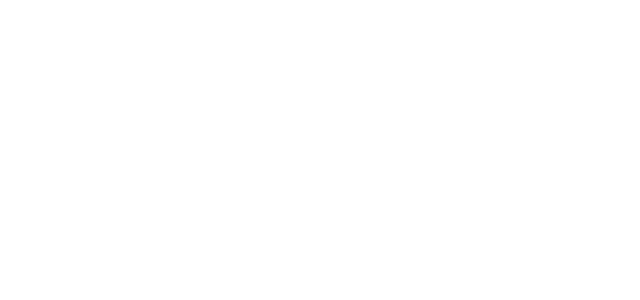
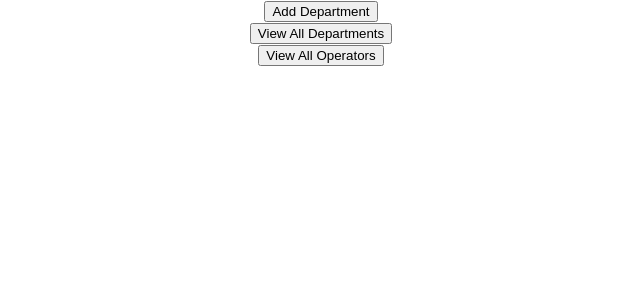
Before and after one commit to jr5g3OnlineCustomerService/OnlineCustomerService_React, a React (Create React App) app in the folder online_customer_service/: page /AdminHome in a window 1280 px wide. Shown: the top 300 px of the page, without its empty margins (319-959 px from the left). Built offline with nearby package versions, Linux system fonts and the light colour scheme.

Commit message:
Admin Home Page

```diff
--- a/online_customer_service/src/App.js
+++ b/online_customer_service/src/App.js
@@ -33,6 +33,7 @@
 import ModifyOperator from './component/ModifyOperator';
 import ViewSolById from './component/ViewSolById'
 import AddSolution from './component/AddSolution';
+import AdminHomePage from './component/AdminHomePage';
 
 function App() {
   return (
@@ -71,6 +72,7 @@
           <Route path="/modifyopt" exact component ={ModifyOperator}></Route>
           <Route path="/ViewSolById/:id" exact component={ViewSolById}></Route>
           <Route path="/addSoln" exact component={AddSolution}></Route>
+          <Route path="/AdminHome" exact component={AdminHomePage}></Route>
           <Router></Router>
         </Switch>
       </Router>
--- a/online_customer_service/src/component/AddDepartment.js
+++ b/online_customer_service/src/component/AddDepartment.js
@@ -2,7 +2,7 @@
 import {connect} from 'react-redux';
 import * as DepartmentAction from '../store/actions/DepartmentAction';
 import { bindActionCreators } from 'redux';
-
+import {Link} from 'react-router-dom';
 class AddDepartment extends Component{
     constructor(props){
         super(props)
@@ -33,6 +33,7 @@
             </div>
             <button className="btn btn-sucess" onClick={this.addDept}>AddItems</button>
         </form>
+        <Link to="/AdminHome"> <button className="btn btn-default">Back</button></Link>
     </div>
     );
 }
--- /dev/null
+++ b/online_customer_service/src/component/AdminHomePage.js
@@ -0,0 +1,27 @@
+import React,{ Component } from 'react';
+import {Link} from 'react-router-dom';
+class AdminHomePage extends Component{
+    constructor(props){
+        super(props)
+    }
+    render(){
+        //let data = sessionStorage.getItem('customerId');
+        //debugger;
+        //alert(data);
+        return(
+            <div class="row">
+            <div className="col-sm-8"><Link to='/dept'>
+              <button className="btn btn-success" >Add Department</button></Link>
+          </div>
+          <div className="col-sm-8"><Link to='/alldept'>
+              <button className="btn btn-success">View All Departments</button></Link>
+          </div>
+          <div className="col-sm-8"><Link to='/alloperator'>
+              <button className="btn btn-success">View All Operators</button></Link>
+          </div>
+      </div>
+        );
+    }
+}
+
+    export default(AdminHomePage);
--- a/online_customer_service/src/component/AdminLogin.js
+++ b/online_customer_service/src/component/AdminLogin.js
@@ -20,7 +20,7 @@
        document.getElementById("text2").innerHTML="Enter Password".fontcolor("red");
     }
     if(this.state.username==="admin" && this.state.password==="admin"){
-        window.location.href="/OperatorRegisteration";
+        window.location.href="/AdminHome";
     }
     }
     onChange=(user)=>this.setState({[user.target.name]:user.target.value});
--- a/online_customer_service/src/component/ModifyOperator.js
+++ b/online_customer_service/src/component/ModifyOperator.js
@@ -15,7 +15,6 @@
 	        email : props.location.state.operator.email,
             city : props.location.state.operator.city,
             mobile : props.location.state.operator.mobile,
- 	        passowrd : props.location.state.operator.password,
             departmentID: props.location.state.operator.departmentID
     }
     }
@@ -31,7 +30,6 @@
 	    email : this.state.email,
             city : this.state.city,
             mobile : this.state.mobile,
- 	    passowrd : this.state.password,
             departmentID: this.state.departmentID,
         }
         this.props.DepartmentAction.modifyOpt(payload);
@@ -62,8 +60,6 @@
 						<input type="text" name="city" className="form-control" value={this.state.city} onChange={this.onChange}  required="required"></input><br></br>
 				        <label>Enter Mobile</label>
 						<input type="text" name="mobile" className="form-control" value={this.state.mobile} onChange={this.onChange}  required="required"></input><br></br>
-					<label>Enter Password</label>
-						<input type="text" name="password" className="form-control" value={this.state.password} onChange={this.onChange}  required="required"></input><br></br>
 					<label>Enter Department ID</label>
 						<input type="text" name="departmentID" className="form-control" value={this.state.departmentID} onChange={this.onChange}  required="required"></input><br></br>
 
@@ -79,7 +75,7 @@
 }
 function mapStateToProps(state) {
     return {
-       editopt : state.DeprtemntReducer.editopt,
+       editopt : state.DepartmentReducer.editopt,
        optid:state.DepartmentReducer.optid,
        };
    }
--- a/online_customer_service/src/component/UpdateDepartment.js
+++ b/online_customer_service/src/component/UpdateDepartment.js
@@ -44,7 +44,6 @@
 
                     </div>
 						<button className="btn btn-success" onClick={this.updateDept}>update item</button>
-                        <Link to="/alldept"> <button className="btn btn-default">Cancel</button></Link>
 					</form>
 				</div>
         );
--- a/online_customer_service/src/component/ViewAllDepartments.js
+++ b/online_customer_service/src/component/ViewAllDepartments.js
@@ -39,6 +39,7 @@
 
               </tbody>
         </table><br/>
+        <Link to="/AdminHome"> <button className="btn btn-default">Back</button></Link>
     </div>
 );
 }
--- a/online_customer_service/src/component/ViewAllOperators.js
+++ b/online_customer_service/src/component/ViewAllOperators.js
@@ -50,6 +50,7 @@
 
               </tbody>
         </table><br/>
+        <Link to="/AdminHome"> <button className="btn btn-default">Back</button></Link>
     </div>
 );
 }
--- a/online_customer_service/src/component/ViewOperatorById.js
+++ b/online_customer_service/src/component/ViewOperatorById.js
@@ -2,7 +2,7 @@
 import {connect } from 'react-redux';
 import * as OperatorAction from '../store/actions/OperatorAction';
 import {bindActionCreators} from 'redux';
-
+import {Link} from 'react-router-dom';
 class ViewOperatorById extends Component{
    componentDidMount(){
        const {OperatorAction, match} = this.props;
@@ -44,12 +44,14 @@
                                <td>{op.mobile}</td>
                                <td>{op.city}</td>
 
+
                            </tr>
 
                             }
 
                     </tbody>
               </table><br/>
+              <Link to="/alloperator"> <button className="btn btn-default">Back</button></Link>
           </div>
       );
     }
```
